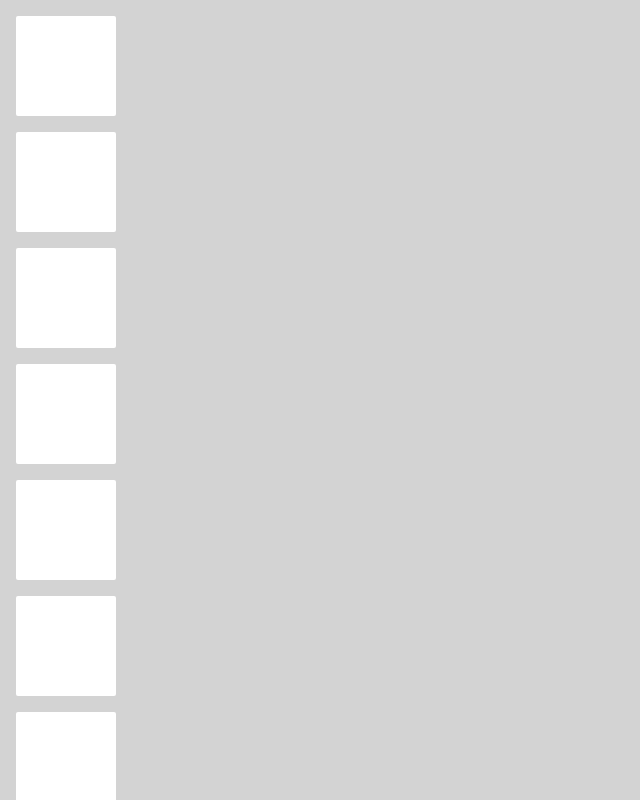
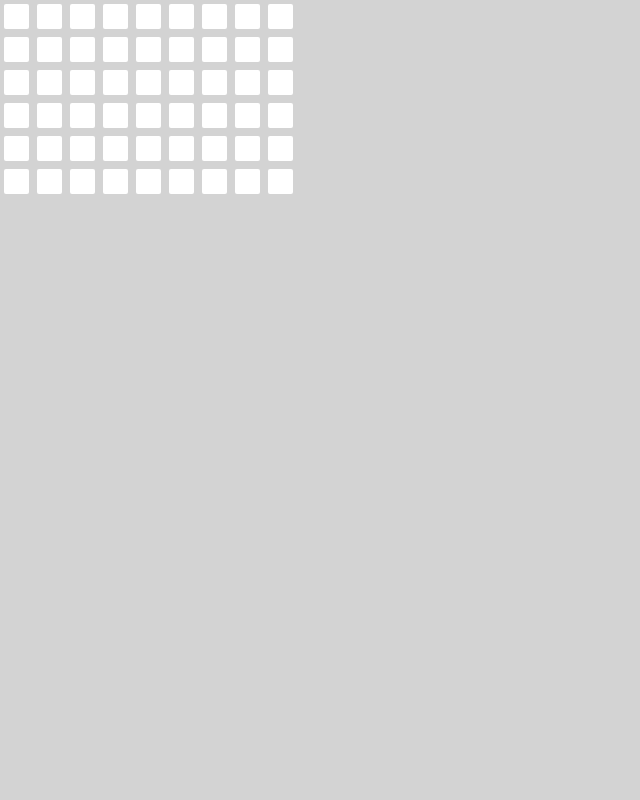
Before and after one commit to thomasdelauro22/nonogram, a Next.js app: page / in a window 1280 px wide. Shown: the top 800 px of the page, without its empty margins (0-640 px from the left). Built offline with nearby package versions, Linux system fonts and the light colour scheme.

Commit message:
feat: pixels appear in proper dimensions

```diff
--- a/components/Gameboard.tsx
+++ b/components/Gameboard.tsx
@@ -7,11 +7,12 @@ export type GameboardTypes = {
 
 const Gameboard: React.FC<GameboardTypes> = ({ width, height }) => {
   let pixelArray: JSX.Element[][] = [];
-  for (let i = 0; i < width; i++) {
-    pixelArray.push([]);
-    for (let j = 0; j < height; j++) {
-      pixelArray[i].push(<Pixel isKnown={false} isShaded={true}></Pixel>);
+  for (let i = 0; i < height; i++) {
+    let pixelRow: JSX.Element[] = [];
+    for (let j = 0; j < width; j++) {
+      pixelRow.push(<Pixel isKnown={false} isShaded={true}></Pixel>);
     }
+    pixelArray.push([<div className="flex">{pixelRow}</div>]);
   }
   return <>{pixelArray}</>;
 };
--- a/components/Pixel.tsx
+++ b/components/Pixel.tsx
@@ -5,11 +5,11 @@ export type PixelTypes = {
 
 const Pixel: React.FC<PixelTypes> = ({ isKnown, isShaded }) => {
   if (!isKnown) {
-    return <div className="unknown m-4"></div>;
+    return <div className="unknown m-1"></div>;
   } else if (isShaded) {
-    return <div className="shaded m-4"></div>;
+    return <div className="shaded m-1"></div>;
   }
-  return <div className="unshaded m-4"></div>;
+  return <div className="unshaded m-1"></div>;
 };
 
 export default Pixel;
--- a/pages/index.tsx
+++ b/pages/index.tsx
@@ -4,8 +4,8 @@ import Gameboard from "@/components/Gameboard";
 
 export default function Home() {
   const board = new Board();
-  const boardWidth = 5;
-  const boardHeight = 5;
+  const boardWidth = 9;
+  const boardHeight = 6;
   board.initialize(boardWidth, boardHeight);
 
   return (
--- a/styles/globals.css
+++ b/styles/globals.css
@@ -107,8 +107,8 @@ a {
 
 .unknown {
   display: flex;
-  width: 100px;
-  height: 100px;
+  width: 25px;
+  height: 25px;
   background-color: white;
   border: black;
   border-radius: 2px;
@@ -116,8 +116,8 @@ a {
 
 .unshaded {
   display: flex;
-  width: 100px;
-  height: 100px;
+  width: 25px;
+  height: 25px;
   background-color: red;
   border: black;
   border-radius: 2px;
@@ -125,8 +125,8 @@ a {
 
 .shaded {
   display: flex;
-  width: 100px;
-  height: 100px;
+  width: 25px;
+  height: 25px;
   background-color: green;
   border: black;
   border-radius: 2px;
```
